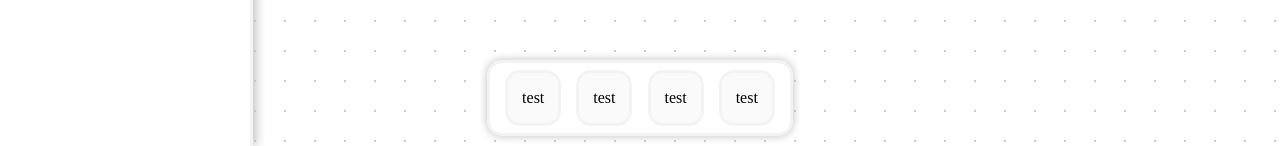
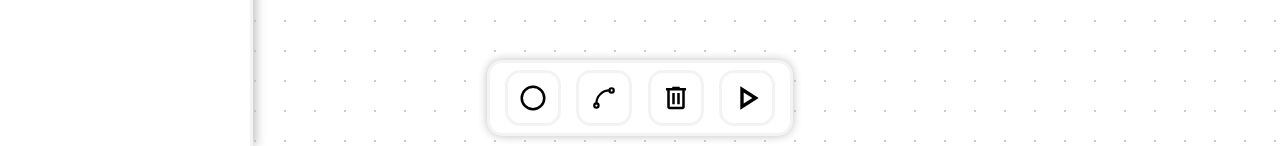
Before and after one commit to RichieChen2004/another-graph-algo-visualiser, an Angular app in the folder graph-vis/: page / in a window 1280 px wide. Shown: the part 654-800 px from the top of the page. Built offline with nearby package versions, Linux system fonts and the light colour scheme.

Commit message:
Added action bar icons and added darkmode delay to action bar

```diff
--- a/graph-vis/src/app/components/action-bar/action-bar.html
+++ b/graph-vis/src/app/components/action-bar/action-bar.html
@@ -1,14 +1,14 @@
 <div id="bar-wrapper" class="wrapper">
-    <div id="action" class="action">
-        test
+    <div id="node" class="action">
+        <svg xmlns="http://www.w3.org/2000/svg" height="30px" viewBox="0 -960 960 960" width="30px"><path d="M480-80q-83 0-156-31.5T197-197q-54-54-85.5-127T80-480q0-83 31.5-156T197-763q54-54 127-85.5T480-880q83 0 156 31.5T763-763q54 54 85.5 127T880-480q0 83-31.5 156T763-197q-54 54-127 85.5T480-80Zm0-80q134 0 227-93t93-227q0-134-93-227t-227-93q-134 0-227 93t-93 227q0 134 93 227t227 93Zm0-320Z"/></svg>
     </div>
-    <div id="action" class="action">
-        test
+    <div id="edge" class="action">
+        <svg xmlns="http://www.w3.org/2000/svg" height="26" viewBox="0 0 24 24" width="26" fill="none" stroke-width="2" stroke-linecap="round" stroke-linejoin="round" class="lucide lucide-spline w-14 h-14"><circle cx="19" cy="5" r="2"></circle><circle cx="5" cy="19" r="2"></circle><path d="M5 17A12 12 0 0 1 17 5"></path></svg>
     </div>
-    <div id="action" class="action">
-        test
+    <div id="delete" class="action">
+        <svg xmlns="http://www.w3.org/2000/svg" height="30px" viewBox="0 -960 960 960" width="30x"><path d="M280-120q-33 0-56.5-23.5T200-200v-520h-40v-80h200v-40h240v40h200v80h-40v520q0 33-23.5 56.5T680-120H280Zm400-600H280v520h400v-520ZM360-280h80v-360h-80v360Zm160 0h80v-360h-80v360ZM280-720v520-520Z"/></svg>
     </div>
-    <div id="action" class="action">
-        test
+    <div id="play" class="action">
+        <svg xmlns="http://www.w3.org/2000/svg" height="40px" viewBox="0 -960 960 960" width="40px"><path d="M320-200v-560l440 280-440 280Zm80-280Zm0 134 210-134-210-134v268Z"/></svg>
     </div>
 </div>
--- a/graph-vis/src/app/components/action-bar/action-bar.scss
+++ b/graph-vis/src/app/components/action-bar/action-bar.scss
@@ -13,12 +13,13 @@
     align-items: center;
     background-color: var(--background-primary);
     box-shadow: 0px 0px 10px var(--shadow-color);
+    transition: background-color 0.3s ease, border-color 0.3s ease, box-shadow 0.3s ease;
 }
 
 .action {
     width: 50px;
     height: 50px;
-    background-color: var(--background-secondary);
+    background-color: var(--background-primary);
     border-radius: 15px;
     border: 3px solid var(--border-color);
     display: flex;
@@ -26,6 +27,22 @@
     align-items: center;
     cursor: pointer;
     color: var(--text-primary);
+    transition: background-color 0.3s ease, border-color 0.3s ease, color 0.3s ease;
+}
+
+/* Make SVG icons outlined using the theme variable. This will override inline fill attributes. */
+.action svg {
+    fill: var(--icon-stroke-color);
+    stroke: var(--icon-stroke-color);
+}
+
+#edge svg {
+    fill: none;
+}
+
+.action:active svg {
+    stroke: var(--text-active);
+    fill: var(--text-active);
 }
 
 .action:hover {
@@ -34,5 +51,6 @@
 
 .action:active {
     background-color: var(--button-active);
+    border-color: var(--button-active-border);
     color: var(--text-active);
 }
--- a/graph-vis/src/styles.scss
+++ b/graph-vis/src/styles.scss
@@ -10,7 +10,9 @@
   --hover-color: #f5f3f3;
   --grid-color: #b8b8b8bf;
   --button-active: #121214;
+  --button-active-border: #2C2C2E;
   --text-active: #FFFFFF;
+  --icon-stroke-color: #000000;
 
   /* UI Elements */
   --nav-background: var(--background-secondary);
@@ -29,7 +31,9 @@ body.dark-mode {
   --hover-color: #2C2C2E;
   --grid-color: rgba(184, 184, 184, 0.2);
   --button-active: #FFFFFF;
+  --button-active-border: #F3F3F3;
   --text-active: #000000;
+  --icon-stroke-color: #FFFFFF;
 
   /* Apply dark theme */
   background-color: var(--background-primary);
```
